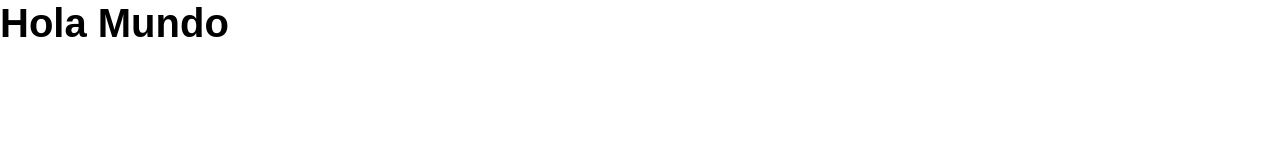
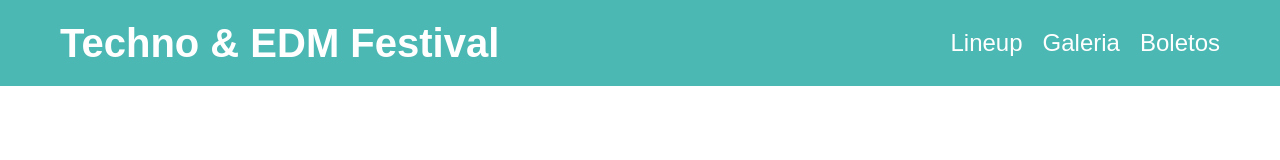
Before and after one commit to AlkaDev1/FestivalMusica, a website: page index.html in a window 1280 px wide. Drawn offline with nearby package versions, Linux system fonts and the light colour scheme; files that its build step writes are made by us from their sources.

Commit message:
Se creo la carpeta layout con los archivos _header.scss y _index.scss, tambien se creo la barra de navegacion del index.html y se le añadieron estilos.

```diff
--- a/index.html
+++ b/index.html
@@ -10,6 +10,18 @@
 <link href="https://fonts.googleapis.com/css2?family=Montserrat:ital,wght@0,100..900;1,100..900&display=swap" rel="stylesheet">
 </head>
 <body>
-    <h1>Hola Mundo</h1>
+    <header class="header">
+        <div class="contenedor contenido-header">
+            <h1>Techno & EDM Festival</h1>
+
+            <nav class="navegacion-principal">
+                <a href="#">Lineup</a>
+                <a href="#">Galeria</a>
+                <a href="#">Boletos</a>
+            </nav>
+        </div>
+    </header>
+
+
 </body>
 </html>
--- a/src/scss/app.scss
+++ b/src/scss/app.scss
@@ -1 +1,2 @@
 @forward 'base';
+@forward 'layout';
--- /dev/null
+++ b/src/scss/layout/_header.scss
@@ -0,0 +1,30 @@
+@use 'base/variables' as v;
+
+.header {
+    background-color: v.$verde;
+
+    .contenido-header {
+        padding: 2rem;
+        display: flex;
+        justify-content: space-between;
+        align-items: center;
+    }
+
+    h1 {
+        color: v.$blanco;
+        margin: 0;
+    }
+}
+
+.navegacion-principal {
+    display: flex;
+    gap: 2rem;
+    a {
+        color: v.$blanco;
+        font-size: 2.4rem;
+
+        &:hover {
+            color:v.$amarillo;
+        }
+    }
+}
--- /dev/null
+++ b/src/scss/layout/_index.scss
@@ -0,0 +1 @@
+@forward 'header';
```
